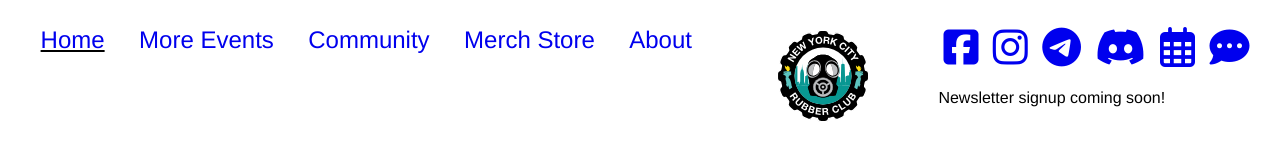
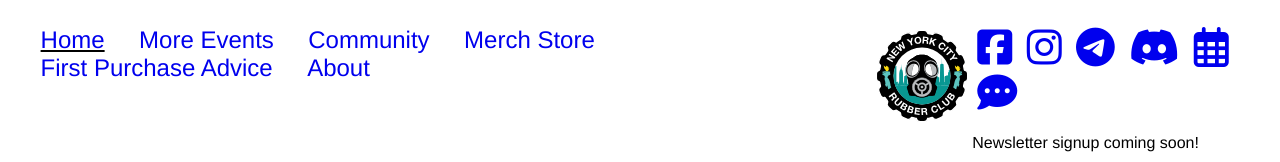
Before and after one commit to nycrubberclub/nycrubberclub.github.io, a plain HTML site: page index.html in a window 1280 px wide. Shown: the top 162 px of the page. Drawn offline with Linux system fonts and the light colour scheme.

Commit message:
ADD - doc - first purchase

```diff
--- a/index.html
+++ b/index.html
@@ -14,6 +14,7 @@
                 <li><a href="events.html">More Events</a></li>
                 <li><a href="community.html">Community</a></li>
                 <li><a href="https://shop.spreadshirt.com/nycrubberclub/">Merch Store</a></li>
+                <li><a href="https://docs.google.com/document/d/11UZWQvYVjmg3OU8JBmQWiKCYTFYP2eaYErAPPV_BpQM/edit?usp=sharing">First Purchase Advice</a></li>
                 <li><a href="about.html">About</a></li>
             </ul>
         </nav>
```
